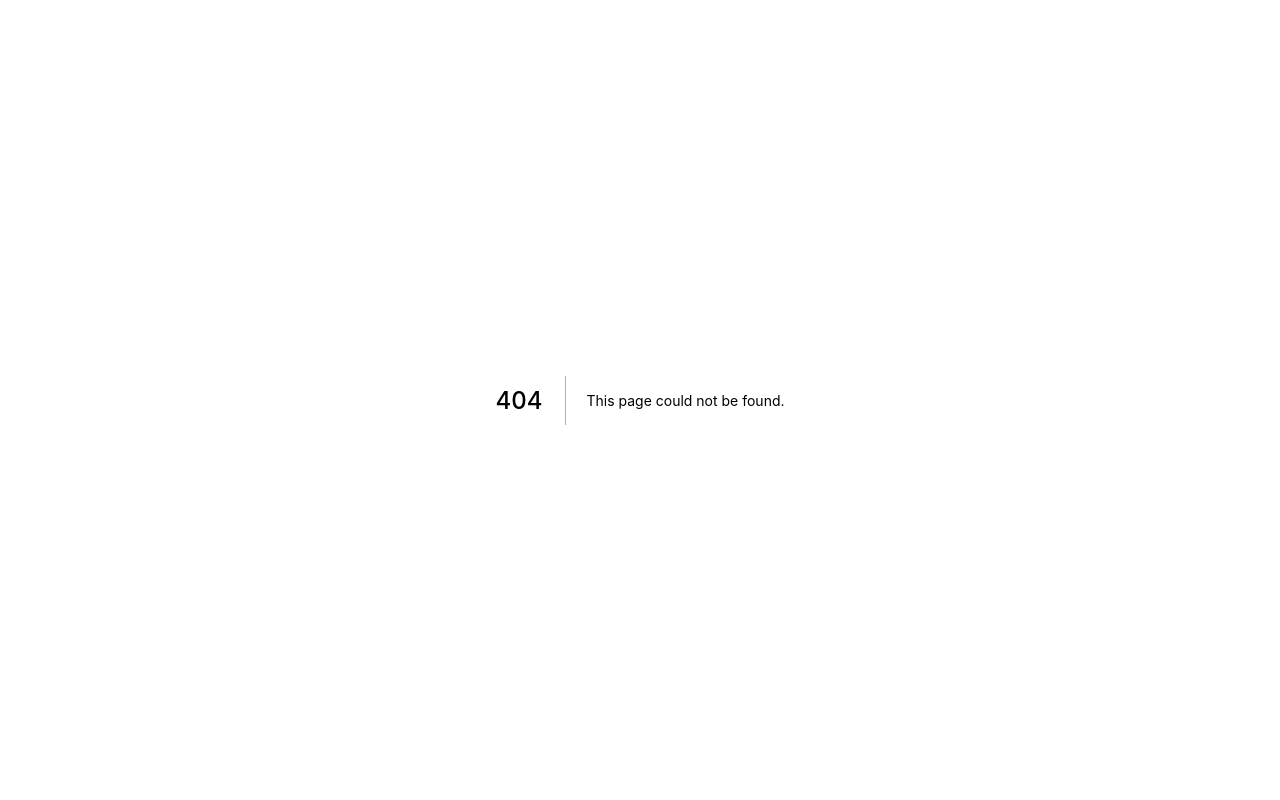
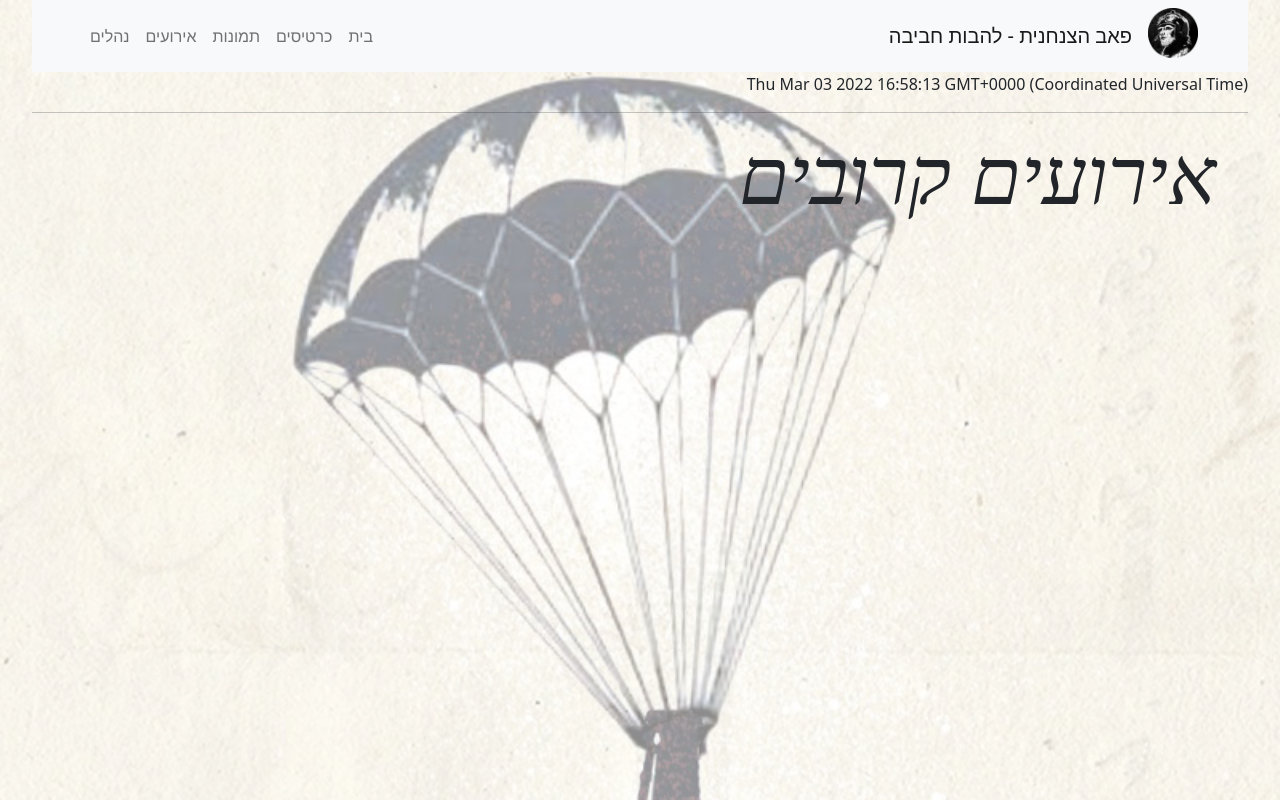
Before and after one commit to erezoren/Zanhanit, a Next.js app: page /events in a window 1280 px wide. Before the commit this address had no page. Built offline with nearby package versions, Linux system fonts and the light colour scheme.

Commit message:
added events

```diff
--- a/package.json
+++ b/package.json
@@ -18,7 +18,8 @@
     "node-cache": "^5.1.2",
     "react": "17.0.2",
     "react-bootstrap": "^2.1.2",
-    "react-dom": "17.0.2"
+    "react-dom": "17.0.2",
+    "react-image-gallery": "^1.2.7"
   },
   "devDependencies": {
     "eslint": "8.9.0",
--- /dev/null
+++ b/pages/events.js
@@ -0,0 +1,14 @@
+import styles from '../styles/Home.module.css'
+import homeStyle from '../styles/home-page.module.css'
+import {Header} from "../components/Header";
+
+export default function Events(props) {
+  return (
+      <div className={styles.container}>
+        <Header/>
+        <div className={styles.container} dir="rtl">
+          <span className={homeStyle.welcomeTitle}><h3 className="display-1">אירועים קרובים</h3></span>
+        </div>
+      </div>
+  )
+}
--- a/pages/pictures.js
+++ b/pages/pictures.js
@@ -3,7 +3,7 @@ import {Header} from "../components/Header";
 import Carousel from 'react-bootstrap/Carousel';
 import {useState} from "react";
 import {getAndCachePictures} from "../lib/picturesHandlerServer";
-import {Loader} from "../components/Loader";
+import {Image} from "react-bootstrap";
 
 let _ = require('lodash/core');
 
@@ -16,8 +16,6 @@ export async function getServerSideProps(context) {
 }
 
 export default function Pictures(props) {
-  const [loading, setLoading] = useState(true);
-
   const {pictures} = props;
   console.log(pictures)
   return (
@@ -30,7 +28,7 @@ export default function Pictures(props) {
                 pic => pic.toLowerCase().endsWith(".jpg") || pic.endsWith(
                     ".png")).map((pic, idx) => {
               return <Carousel.Item key={idx} interval={3000}>
-                <img className={"img-fluid"}
+                <Image fluid={true} roundedCircle={true}
                     src={pic}
                 />
               </Carousel.Item>
```
